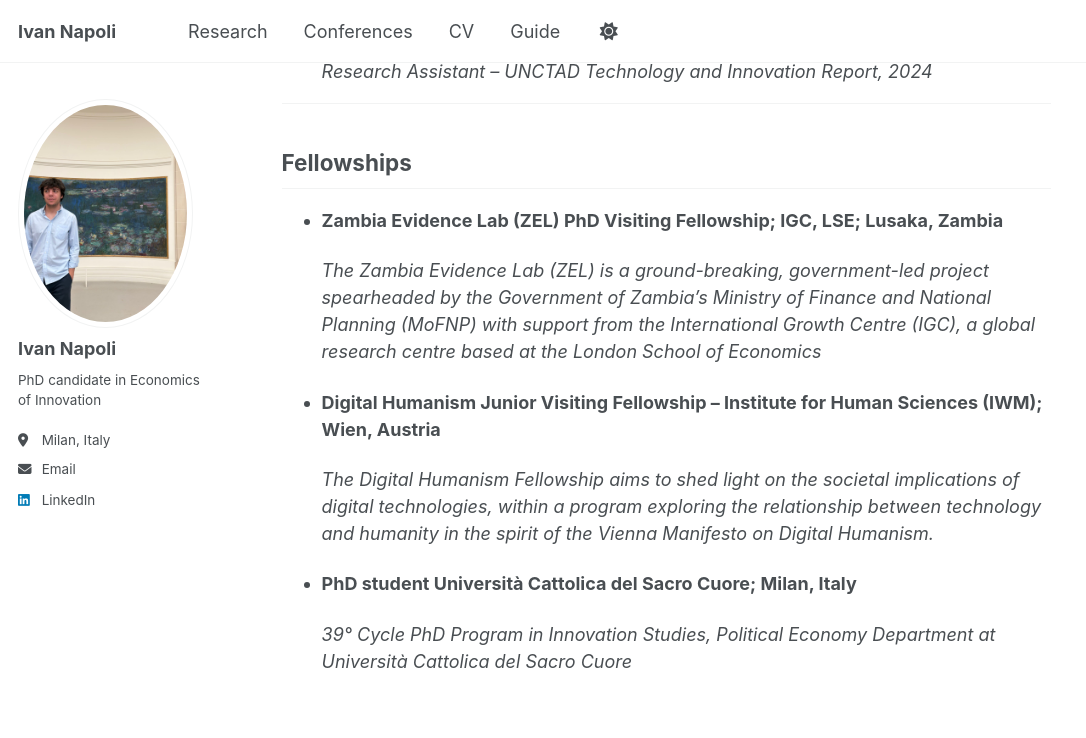
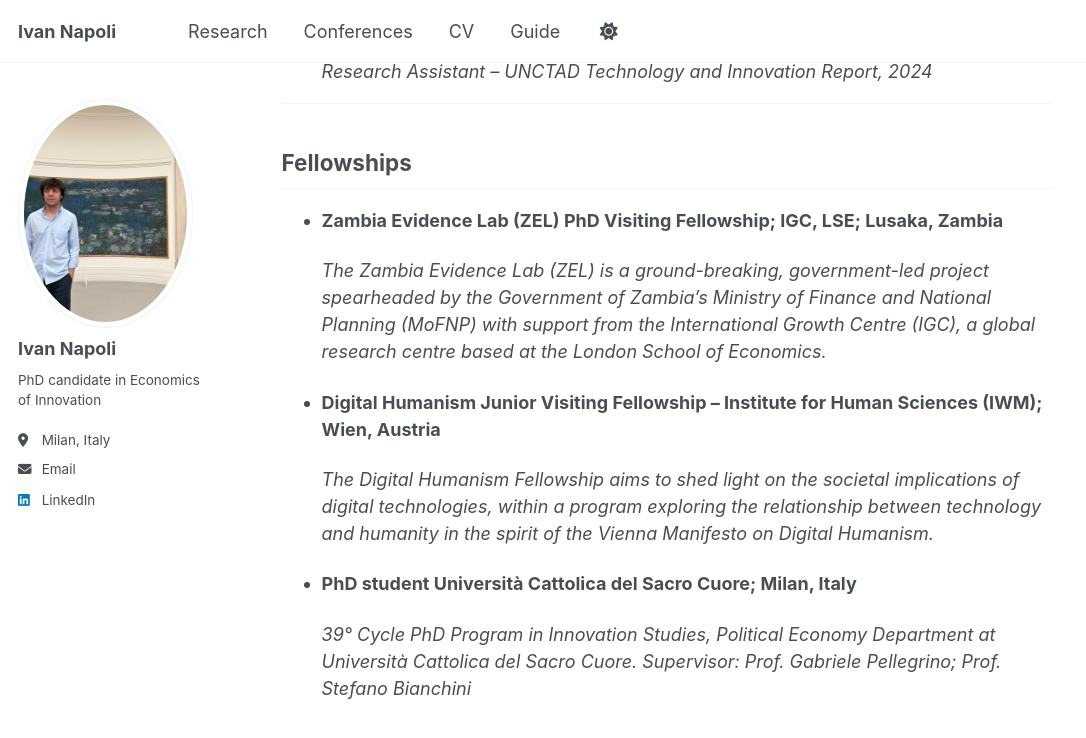
Before and after one commit to IvanNapo/IvanNapo.github.io, a Jekyll site: the page built from _pages/research.md, in a window 1280 px wide and 900 px high, scrolled down 497 px. Shown: the top 738 px of the window, without its empty margins (0-1086 px from the left). Built offline with Jekyll 4.4.1, drawn with Linux system fonts in a browser that asks for light colours.

Commit message:
Update research.md

```diff
--- a/_pages/research.md
+++ b/_pages/research.md
@@ -26,10 +26,11 @@ author_profile: true
 
 - **Zambia Evidence Lab (ZEL) PhD Visiting Fellowship; IGC, LSE; Lusaka, Zambia**
 
-  *The Zambia Evidence Lab (ZEL) is a ground-breaking, government-led project spearheaded by the Government of Zambia’s Ministry of Finance and National Planning (MoFNP) with support from the International Growth Centre (IGC), a global research centre based at the London School of Economics*
+  *The Zambia Evidence Lab (ZEL) is a ground-breaking, government-led project spearheaded by the Government of Zambia’s Ministry of Finance and National Planning (MoFNP) with support from the International Growth Centre (IGC), a global research centre based at the London School of Economics.*
 - **Digital Humanism Junior Visiting Fellowship – Institute for Human Sciences (IWM); Wien, Austria**
 
    *The Digital Humanism Fellowship aims to shed light on the societal implications of digital technologies, within a program exploring the relationship between technology and humanity in the spirit of the Vienna Manifesto on Digital Humanism.*
 - **PhD student Università Cattolica del Sacro Cuore; Milan, Italy**
 
-   *39° Cycle PhD Program in Innovation Studies, Political Economy Department at Università Cattolica del Sacro Cuore*
+   *39° Cycle PhD Program in Innovation Studies, Political Economy Department at Università Cattolica del Sacro Cuore.
+   Supervisor: Prof. Gabriele Pellegrino; Prof. Stefano Bianchini*
```
